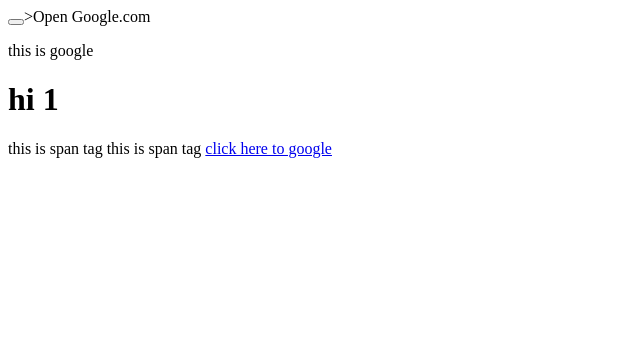
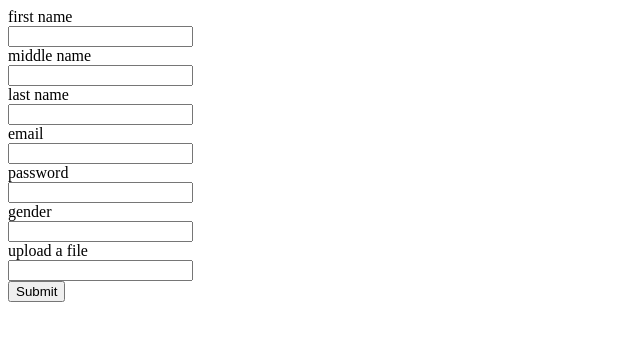
Before and after one commit to raju2m/netlifydeployment, a plain HTML site: page index.html in a window 1280 px wide. Shown: the whole page, without its empty margins (0-640 px from the left). Drawn offline with Linux system fonts and the light colour scheme.

Commit message:
Update index.html

```diff
--- a/index.html
+++ b/index.html
@@ -6,17 +6,26 @@
     </head>
 
     <body>
+        <form>
+            <lable for ='first name'>first name</lable><br>
+            <input type='first name'name=''id='firstname'><br>
+            <lable for ='middle name'>middle name</lable><br>
+            <input type='middle name'name=''id='middle name'><br>
+            <lable for ='last name'>last name</lable><br>
+            <input type='last name'name=''id='last name'><br>
+            <lable for ='email'>email</lable><br>
+            <input type='email'name=''id='email'><br>
+            <lable for='password'>password</lable><br>
+            <input type='password'name=''id='password'><br>
+            <lable for='gender'>gender</lable><br>
+            <input type='gender'name=''id='gender'><br>
+            <lable for='upload a file'>upload a file</lable><br>
+            <input type='upload a file'name=''id='upload a file'><br>
+            <input type="submit"name=''id='submit'>
 
-        <button type="button" id="btn-Google"></button>>Open Google.com</button>
-        <scripts src="scripts.js"></scripts>
-        <p> this is google</p>
-        <h1> hi 1</h1>
-        <span>this is span tag</span>
-        <span>this is span tag</span>
-        <a href='https://www.google.com' target=_blank> click here to google</a>
-        <form>
-            <label></label>
+
         </form>
+
 
 
     </body>
```
